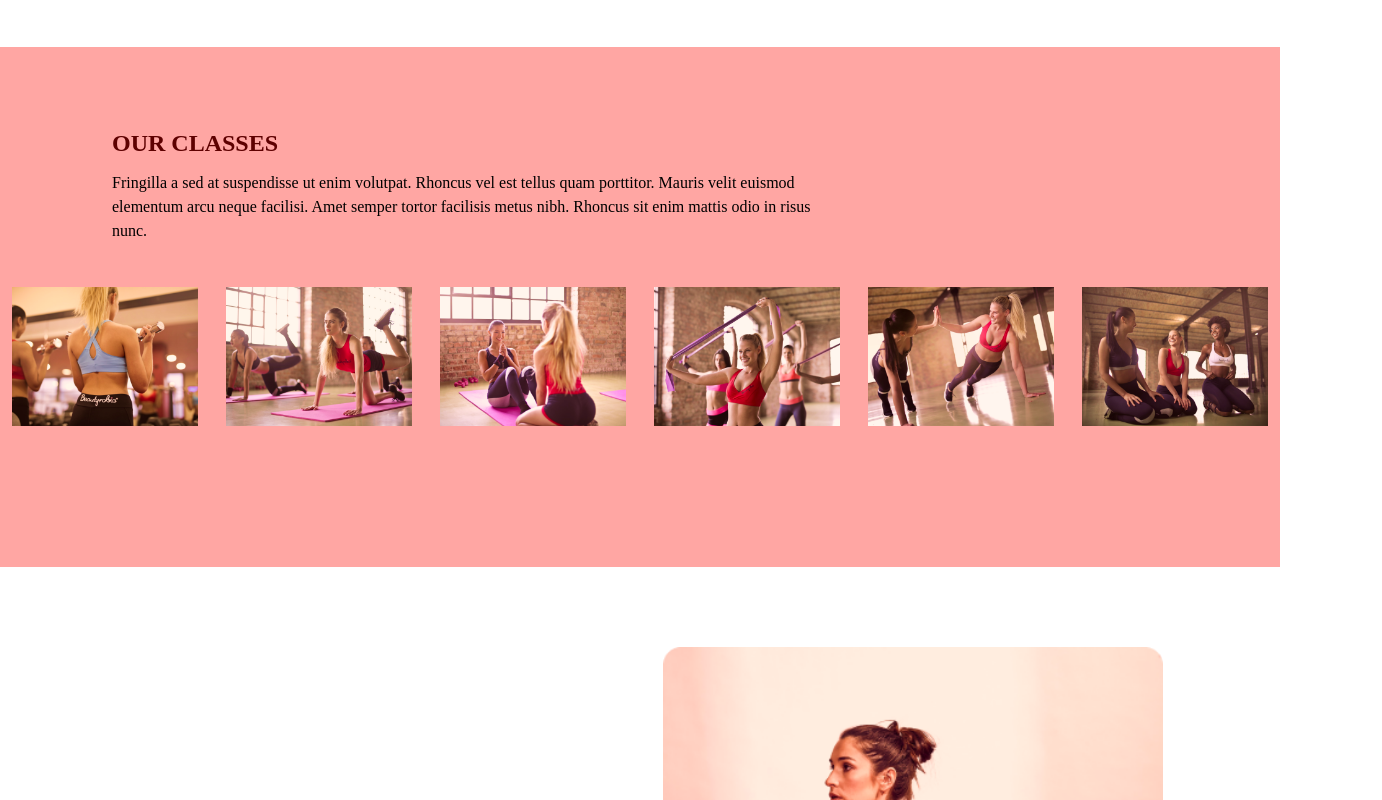
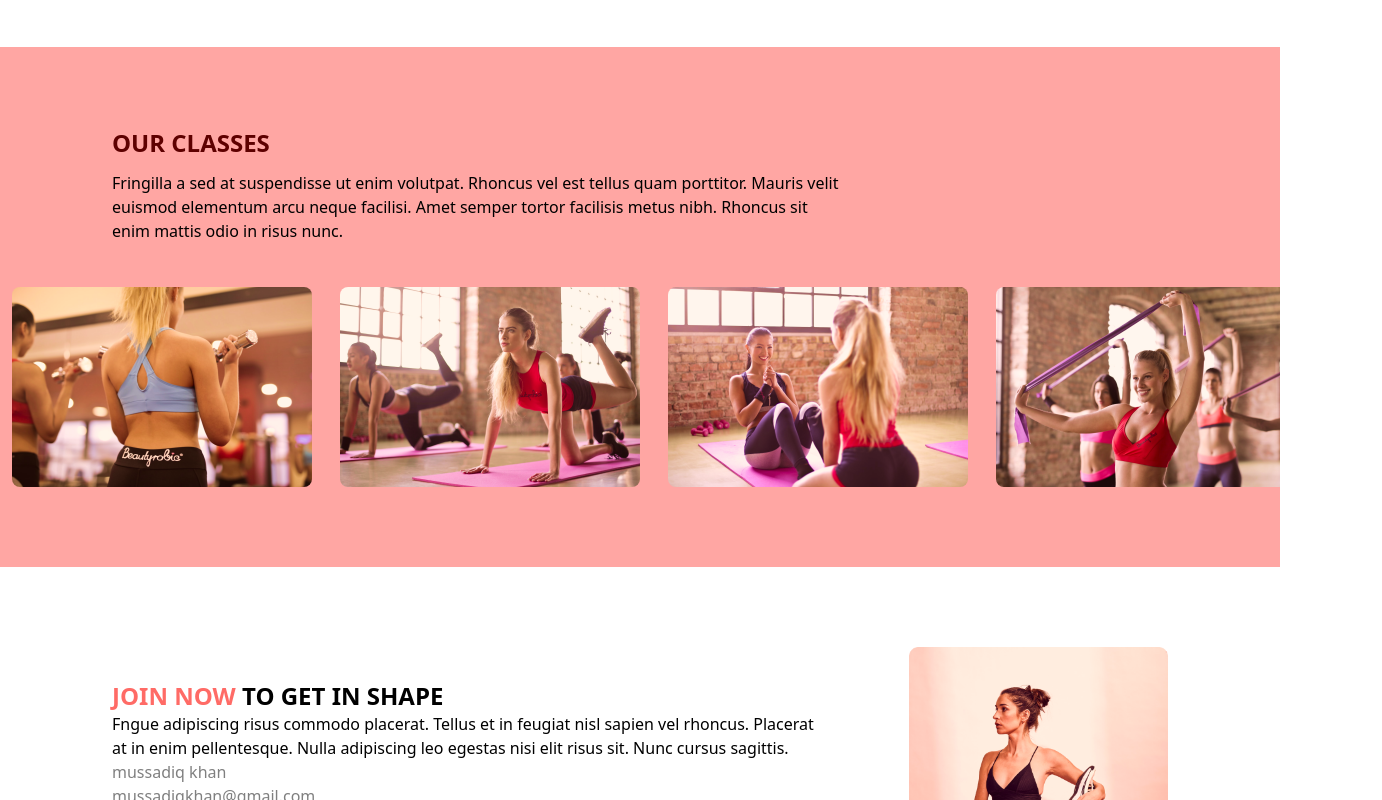
Before and after one commit to mussadiqkhan6886/evogym, a Next.js app: page / in a window 1280 px wide. Shown: the part 1840-2640 px from the top of the page, 1382 px wide, since content can reach past the window. Built offline with nearby package versions, Linux system fonts and the light colour scheme.

Commit message:
completed classes

```diff
--- a/app/globals.css
+++ b/app/globals.css
@@ -1,8 +1,5 @@
 @import "tailwindcss";
 
-*{
-  font-family: var(--font-dmsans);
-}
 
 @theme {
   --color-gray-20: #F8F4EB;
@@ -16,7 +13,6 @@
   --color-secondary-500: #FFC132;
   --font-dmsans: "DM Sans", "sans-serif";
   --font-montserrat: "Montserrat", "sans-serif";
-  --breakpoint-xs: (max-width: "450px")
 }
 
 .center{
@@ -33,3 +29,24 @@
 .link{
   @apply hover:text-primary-300 duration-400 transition-all ease-in-out
 }
+
+/* Custom Scrollbar */
+::-webkit-scrollbar {
+  height: 6px;              /* thin for horizontal */
+  width: 6px;               /* thin for vertical */
+}
+
+::-webkit-scrollbar-track {
+  background: transparent;  /* no background */
+}
+
+::-webkit-scrollbar-thumb {
+  background: #ec4899; /* Tailwind pink-500 */
+  border-radius: 9999px;
+  box-shadow: 0 0 8px #ec4899; /* glow effect */
+}
+
+::-webkit-scrollbar-thumb:hover {
+  background: #db2777; /* darker pink on hover */
+  box-shadow: 0 0 12px #db2777; /* stronger glow */
+}
--- a/components/ActionButton.tsx
+++ b/components/ActionButton.tsx
@@ -6,7 +6,7 @@ type Props = {
 
 const ActionButton = (props: Props) => {
   return (
-    <button className='bg-secondary-500 cursor-pointer w-36 py-2 rounded-lg hover:text-white hover:bg-primary-500 duration-500 text-gray-500'>{props.text}</button>
+    <button className='bg-secondary-500 cursor-pointer w-36 md:py-2 py-0 rounded-lg hover:text-white hover:bg-primary-500 duration-500 text-gray-500'>{props.text}</button>
   )
 }
 
--- a/components/ClassCard.tsx
+++ b/components/ClassCard.tsx
@@ -2,19 +2,30 @@ import Image, { StaticImageData } from 'next/image'
 import React from 'react'
 
 type Props = {
-    name: string
-    description: string
-    image: StaticImageData
+  name: string
+  description: string
+  image: StaticImageData
 }
 
-const ClassCard = (props: Props) => {
+const ClassCard = ({ name, description, image }: Props) => {
   return (
-    <div className='w-[300px] h-[200px] '>
-        <div className='absolute w-[300px] opacity-0 bg-primary-100 hover:opacity-75 duration-300  cursor-pointer'>
-            <h4>{props.name}</h4>
-            <p>{props.description}</p>
-        </div>
-        <Image src={props.image} alt={props.name} width={500} className='inline'  height={300} />
+    <div className="relative w-[300px] h-[200px] shrink-0 rounded-lg overflow-hidden">
+      {/* Hover overlay */}
+      <div className="absolute inset-0 flex flex-col justify-center items-center
+                      bg-primary-100 opacity-0 hover:opacity-80 transition-opacity
+                      duration-300 text-center p-4 cursor-pointer">
+        <h4 className="font-bold text-lg">{name}</h4>
+        <p className="text-sm mt-2">{description}</p>
+      </div>
+
+      {/* Background Image */}
+      <Image
+        src={image}
+        alt={name}
+        width={300}
+        height={200}
+        className="object-cover w-full h-full"
+      />
     </div>
   )
 }
--- a/components/NavBar.tsx
+++ b/components/NavBar.tsx
@@ -45,7 +45,7 @@ const NavBar = ({selectedPage, setSelectedPage} : Props) => {
             <div className='fixed z-50 right-0 px-10 top-0 w-full bg-primary-100 text-gray-500 text-lg'>
                 <button className='w-8 h-8 bg-primary-300 rounded-full absolute right-10 top-4 cursor-pointer hover:text-primary-100 transition-all duration-500' onClick={handleClick}>X</button>
                 <div>
-                    <ul className='between mt-15 mb-2 flex gap-3 md:gap-5 text-sm'>
+                    <ul className='between mt-15 mb-2 flex gap-3  md:gap-5 text-sm'>
                         <Navigation selectedPage={selectedPage} />
                     </ul>
                 </div>
--- a/sections/Classes.tsx
+++ b/sections/Classes.tsx
@@ -14,10 +14,12 @@ const Classes = () => {
             enim mattis odio in risus nunc.
         </p>
       </article>
-      <div className='overflow-x-scroll flex  gap-7  px-3'>
-        {classes.map(classDiv => (
-            <ClassCard key={classDiv.name}  {...classDiv} />
-        ))}
+      <div className="overflow-x-auto">
+        <div className="flex gap-7 px-3 w-max">
+          {classes.map((classDiv) => (
+            <ClassCard key={classDiv.name} {...classDiv} />
+          ))}
+        </div>
       </div>
     </section>
   )
--- a/sections/Contact.tsx
+++ b/sections/Contact.tsx
@@ -10,7 +10,9 @@ const Contact = () => {
     <section className='padding-main center flex mt-20 gap-20'>
       <div className='flex flex-col'>
         <h4 className='uppercase font-gray-500 text-2xl font-bold'><span className='text-primary-500'>join now </span> to get in shape</h4>
-        <p></p>
+        <p> Fngue adipiscing risus commodo placerat. Tellus et in feugiat nisl
+            sapien vel rhoncus. Placerat at in enim pellentesque. Nulla
+            adipiscing leo egestas nisi elit risus sit. Nunc cursus sagittis.</p>
         <form className='flex flex-col'>
             <input type='text' placeholder='mussadiq khan' required />
             <input type="email" placeholder='mussadiqkhan@gmail.com' required />
--- a/sections/Footer.tsx
+++ b/sections/Footer.tsx
@@ -1,11 +1,32 @@
 import React from 'react'
+import Logo from "../public/Logo.png"
+import Image from 'next/image'
 
 const Footer = () => {
   return (
-    <div>
-      <div></div>
-      <div></div>
-      <div></div>
+    <div className="bg-primary-100 py-16">
+      <div className="justify-content mx-auto w-5/6 gap-16 md:flex">
+        <div className="mt-16 basis-1/2 md:mt-0">
+          <Image width={40} height={40} alt="logo" src={Logo} />
+          <p className="my-5">
+            Lorem vitae ut augue auctor faucibus eget eget ut libero. Elementum
+            purus et arcu massa dictum condimentum. Augue scelerisque iaculis
+            orci ut habitant laoreet. Iaculis tristique.
+          </p>
+          <p>© Evogym All Rights Reserved.</p>
+        </div>
+        <div className="mt-16 basis-1/4 md:mt-0">
+          <h4 className="font-bold">Links</h4>
+          <p className="my-5">Massa orci senectus</p>
+          <p className="my-5">Et gravida id et etiam</p>
+          <p>Ullamcorper vivamus</p>
+        </div>
+        <div className="mt-16 basis-1/4 md:mt-0">
+          <h4 className="font-bold">Contact Us</h4>
+          <p className="my-5">Tempus metus mattis risus volutpat egestas.</p>
+          <p>(333)425-6825</p>
+        </div>
+      </div>
     </div>
   )
 }
--- a/sections/Hero.tsx
+++ b/sections/Hero.tsx
@@ -16,7 +16,7 @@ const Hero = () => {
                 <Image src={backgroundImage} alt="background hero image" width={500} height={100} className="absolute -z-20 -top-[10000px] lg:-top-12 -left-12" />
                 <Image src={homeTitle} alt="Title Main heading image" width={400} height={100} className="-z-10" />
                 <p className="text-base text-gray-500 -z-10">Unrivaled Gym. Unparallel Training Fitness Classes. World Class Studios to get the Body Shapes That you Dream of... Get Your Dream Body Now.</p>
-                <div className="flex gap-5 flex-col xs:flex-row">
+                <div className="flex gap-5">
                     <ActionButton text="Join Now" />
                     <Button text="Learn More" />
                 </div>
```
